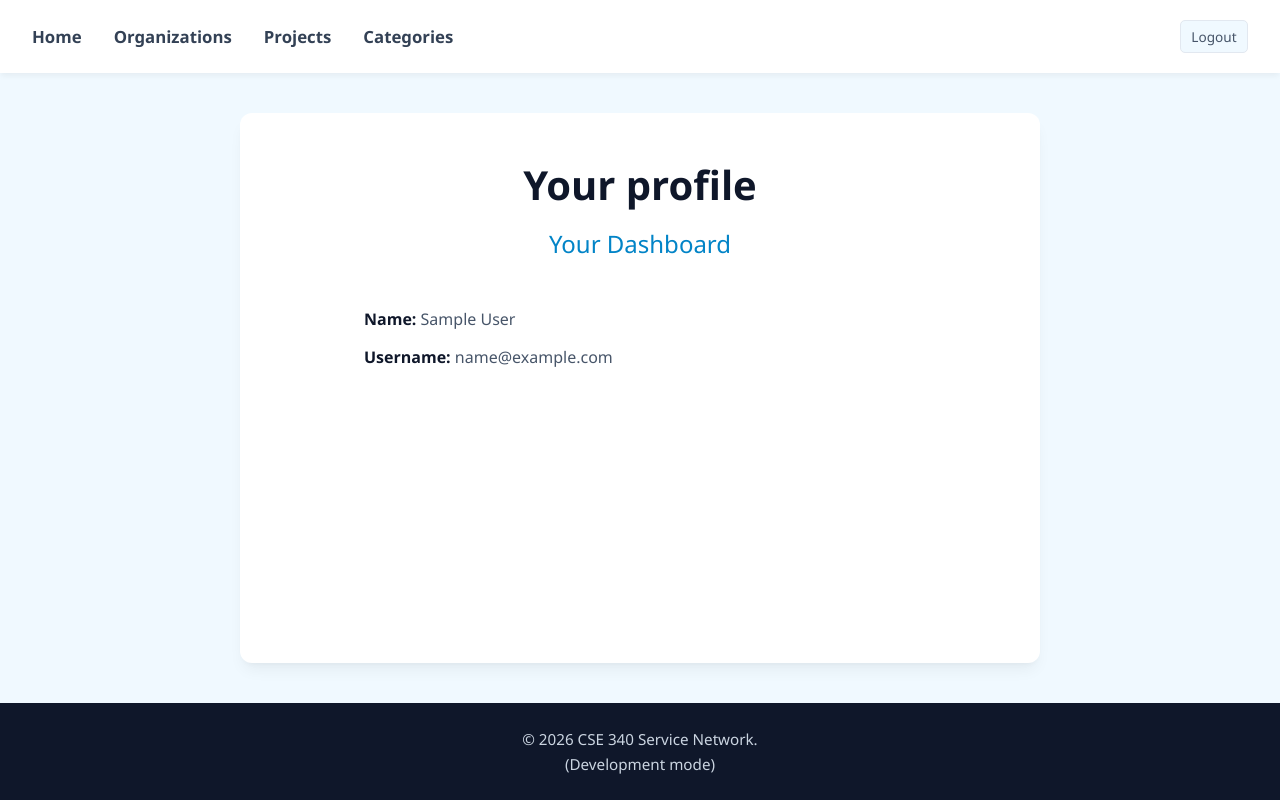
After one commit to FerAnana/cse340-course, a Node server app: page /dashboard in a window 1280 px wide. The commit adds this page. Run offline with Node 20, Linux system fonts and the light colour scheme; the visitor is signed in with stand-in values (Sample User, id 1).

Commit message:
Dashboard and protected route feature added

```diff
--- a/public/css/main.css
+++ b/public/css/main.css
@@ -248,6 +248,27 @@ main {
 
             &:hover {
                 transform: scale(1.02);
+            }
+        }
+
+        .home-dashboard-action {
+            margin-top: 1.75rem;
+            text-align: center;
+
+            .btn-dashboard-link {
+                display: inline-block;
+                padding: 0.75rem 1.5rem;
+                background-color: var(--secondary-color);
+                color: #ffffff;
+                text-decoration: none;
+                border-radius: 6px;
+                font-weight: 600;
+                transition: background-color 0.2s ease, transform 0.2s ease;
+
+                &:hover {
+                    background-color: var(--accent-color);
+                    transform: translateY(-2px);
+                }
             }
         }
     }
@@ -1047,6 +1068,40 @@ main {
             }
         }
     }
+
+    /* ============================================================= */
+    /* 14. DASHBOARD PAGE STYLES (dashboard.ejs)                     */
+    /* ============================================================= */
+    &.dashboard-main {
+        .section-subtitle {
+            font-size: 1.3rem;
+            color: var(--secondary-color);
+            margin-bottom: 1.25rem;
+            font-weight: 500;
+            text-align: center;
+        }
+
+        .dashboard-card {
+            display: flex;
+            flex-direction: column;
+            align-items: flex-start;
+            gap: 0.75rem;
+            padding: 1.5rem;
+            border-left-color: var(--accent-color);
+            max-width: 600px;
+            margin: 0 auto;
+
+            .dashboard-detail {
+                color: var(--text-muted);
+                font-size: 1rem;
+                margin: 0;
+
+                strong {
+                    color: var(--primary-color);
+                }
+            }
+        }
+    }
 }
 
 /* ================================================================= */
@@ -1163,6 +1218,12 @@ footer {
             }
         }
 
+        &.dashboard-main {
+            .section-subtitle {
+                font-size: 1.5rem;
+            }
+        }
+
         .card-list {
             gap: 1.25rem;
 
--- a/src/controllers/users.js
+++ b/src/controllers/users.js
@@ -99,7 +99,7 @@ const processLoginForm = async (req, res) => {
                 console.log('User logged in:', user);
             }
 
-            res.redirect('/');
+            res.redirect('/dashboard');
         } else {
             req.flash('error', 'Invalid email or password.');
             res.redirect('/login');
@@ -120,4 +120,19 @@ const processLogout = async (req, res) => {
     res.redirect('/login');
 };
 
-export { userRegistrationForm, processUserRegistrationForm, loginForm, processLoginForm, processLogout, registerValidation, loginValidation };
+const requireLogin = async (req, res, next) => {
+    if (!req.session.user) {
+        req.flash('error', 'You need to be logged in to access that page.')
+        return res.redirect('/login');
+    }
+    next()
+}
+
+const dashboard = async (req, res) => {
+    const user = req.session.user;
+    const title = 'Your profile';
+
+    res.render('dashboard', { title, user });
+}
+
+export { userRegistrationForm, processUserRegistrationForm, loginForm, processLoginForm, processLogout, registerValidation, loginValidation, requireLogin, dashboard };
--- a/src/routes.js
+++ b/src/routes.js
@@ -4,7 +4,7 @@ import { indexPage } from './controllers/index.js';
 import { categoriesPage, categoryDetailsPage, assignCategoriesForm, processAssignCategoriesForm, newCategoryForm, processNewCategoryForm, editCategoryForm, categoryValidation, processEditCategoryForm } from './controllers/categories.js';
 import { newOrganizationForm, organizationsPage, processNewOrganizationForm, organizationDetailsPage, organizationValidation, editOrganizationForm, processEditOrganizationForm } from './controllers/organizations.js';
 import { projectsPage, projectDetailsPage, processNewProjectForm, newProjectForm, projectValidation, editProjectForm, processEditProjectForm } from './controllers/projects.js';
-import { userRegistrationForm, processUserRegistrationForm, loginForm, processLoginForm, processLogout, loginValidation, registerValidation } from './controllers/users.js';
+import { userRegistrationForm, processUserRegistrationForm, loginForm, processLoginForm, processLogout, loginValidation, registerValidation, requireLogin, dashboard } from './controllers/users.js';
 import { errorsPage } from './controllers/errors.js';
 
 const router = express.Router();
@@ -46,6 +46,9 @@ router.get('/login', loginForm);
 router.post('/login', loginValidation, processLoginForm);
 router.get('/logout', processLogout);
 
+// Dashboard route
+router.get('/dashboard', requireLogin, dashboard);
+
 // error-handling routes
 router.get('/test-error', errorsPage);
 
--- /dev/null
+++ b/src/views/dashboard.ejs
@@ -0,0 +1,17 @@
+<%- include('partials/header') %>
+<main class="dashboard-main">
+    <h1 class="page-title">
+        <%= title %>
+    </h1>
+    <h2 class="section-subtitle">Your Dashboard</h2>
+
+    <div class="dashboard-card card-item">
+        <p class="dashboard-detail">
+            <strong>Name:</strong> <%= user.name %>
+        </p>
+        <p class="dashboard-detail">
+            <strong>Username:</strong> <%= user.email %>
+        </p>
+    </div>
+</main>
+<%- include('partials/footer') %>
```
Also changed, not shown: src/views/home.ejs (+8 -2 lines).
